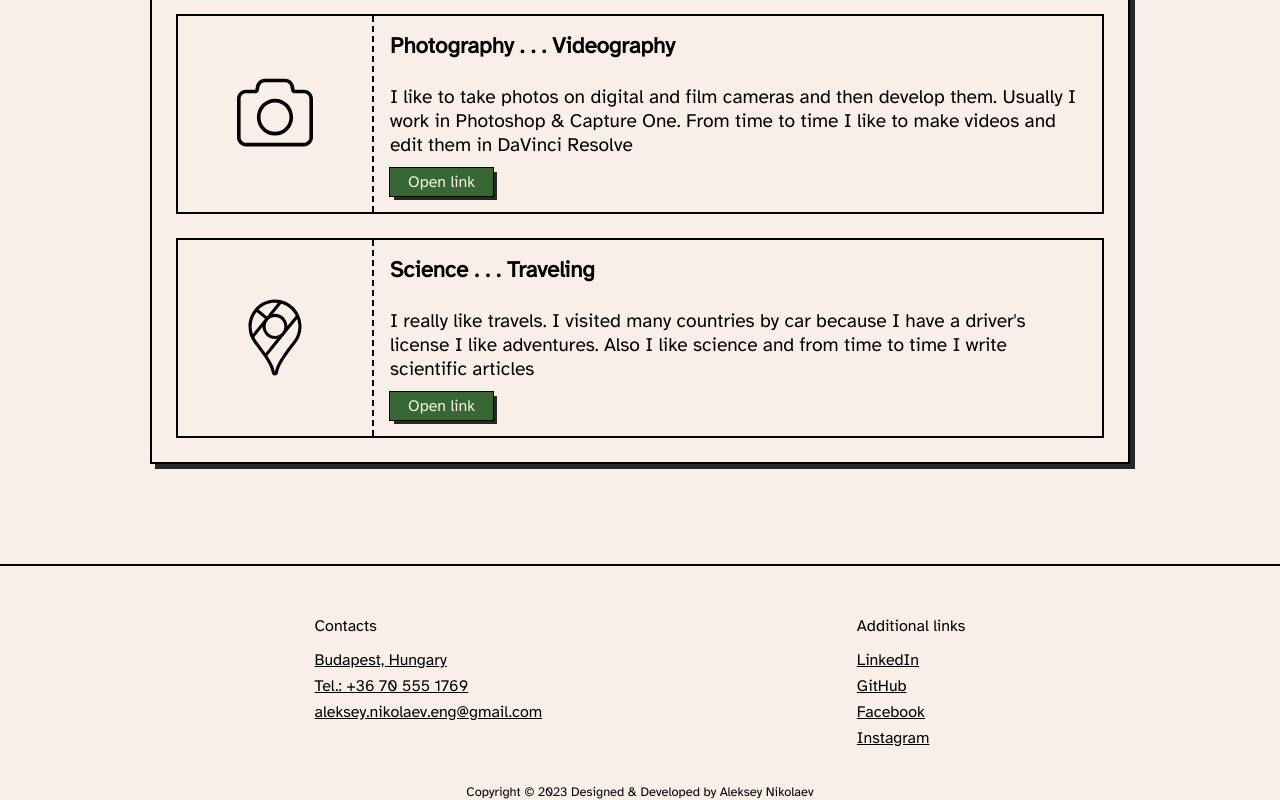
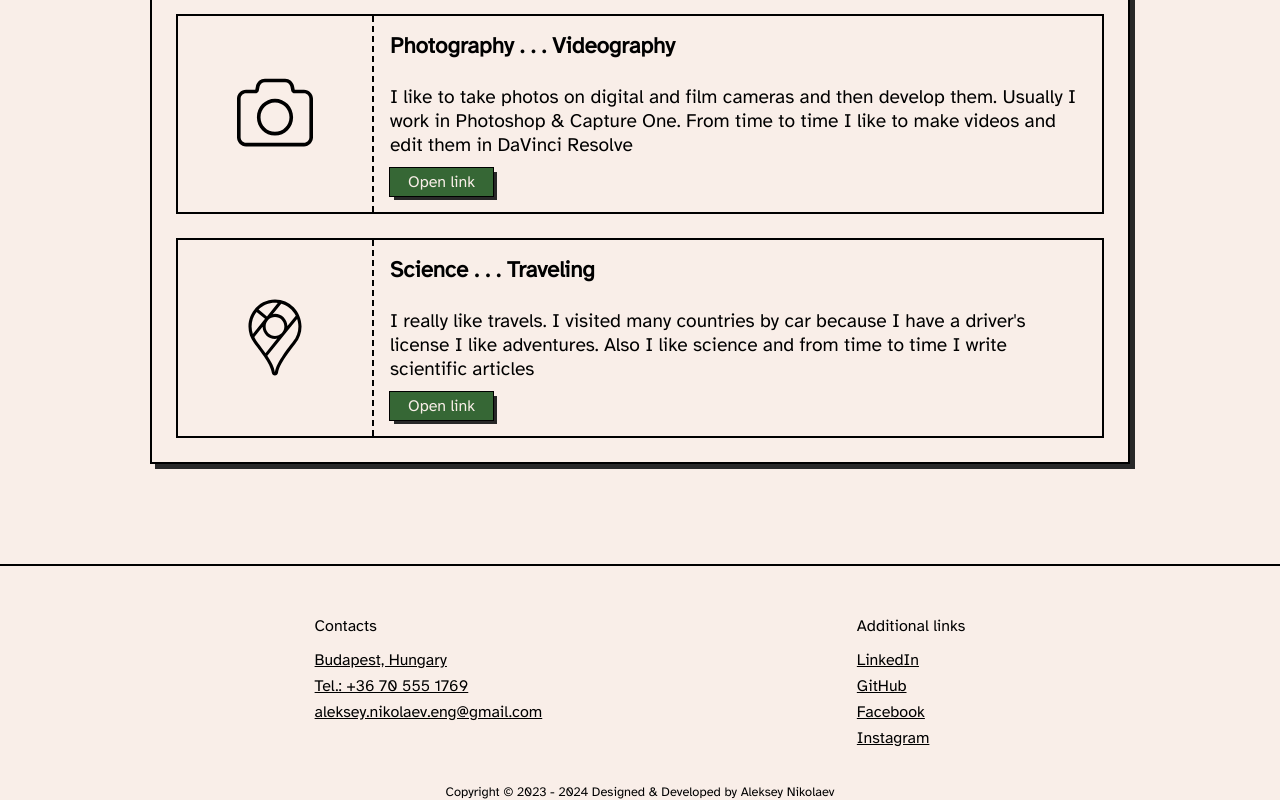
Before and after one commit to l-Aleksey-Nikolaev-l/NCV, an Angular app: page / in a window 1280 px wide. Shown: the part 6111-6911 px from the top of the page. Built offline with nearby package versions, Linux system fonts and the light colour scheme; a web font is replaced by a local one.

Commit message:
ver 0.41 Updated the copyright information in footer (contacts component).

```diff
--- a/src/app/contacts/contacts.component.html
+++ b/src/app/contacts/contacts.component.html
@@ -13,5 +13,5 @@
       <li><a href="https://www.instagram.com/mister.nikolson/" target="_blank">Instagram</a></li>
     </ul>
   </div>
-  <p class="copy">Copyright © 2023 Designed & Developed by Aleksey Nikolaev</p>
+  <p class="copy">Copyright © 2023 - 2024 Designed & Developed by Aleksey Nikolaev</p>
 </section>
```
